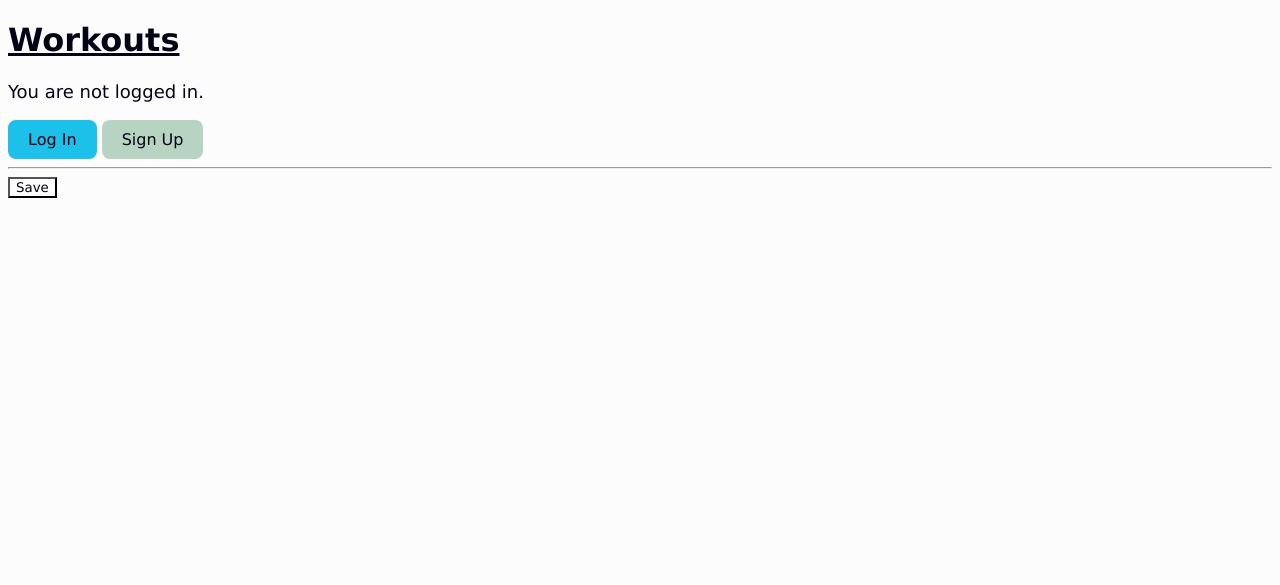
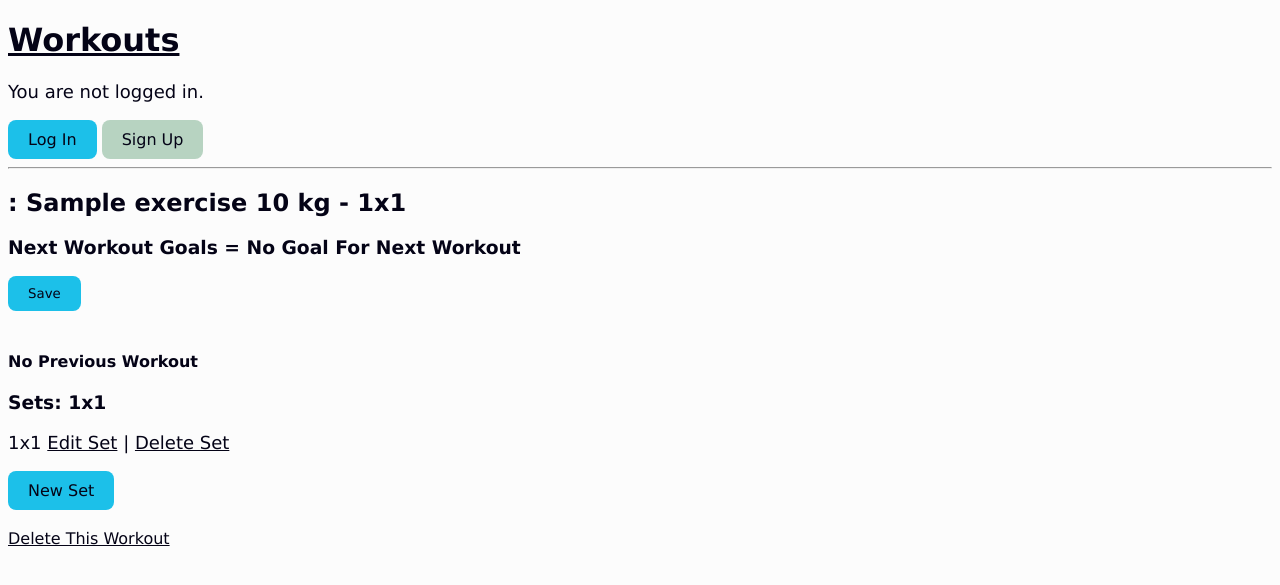
Before and after one commit to niallsiow/workout_tracker, a Django app: template templates/workout_edit.html in a window 1280 px wide. Shown: the top 585 px of the page. Run offline with Django 5.2, Linux system fonts and the light colour scheme; the template is opened without the code that fills it: values that come from a table or form of the project are taken from there, others are empty; tables that the repository leaves empty hold one stand-in row (values such as "Sample post"); data that the repository does not hold is empty; parts of the project's set-up code (start-up, migrations or seed data) failed here and were passed over.

Commit message:
Move workout details into edit view, make edit view the main view for workouts

```diff
--- a/templates/session_detail.html
+++ b/templates/session_detail.html
@@ -21,11 +21,11 @@
   <p>{{ session.date }}</p>
   {% for workout in session.workout_set.all %}
     <div>
-      <h3><a href="{% url 'workout_detail' workout.pk %}">{{ workout.exercise }}, {{ workout.get_working_weight }} - {{ workout.get_sets }}</a></h3>
+      <h3><a href="{% url 'workout_edit' workout.pk %}">{{ workout.exercise }}, {{ workout.get_working_weight }} - {{ workout.get_sets }}</a></h3>
 
       {% if workout.get_previous_workout %}
         <h4>Previous Workout: {{ workout.get_previous_workout.get_working_weight }} - {{ workout.get_previous_workout.get_sets }}
-          {{ workout.get_previous_workout.get_next_workout_choices }}</h4>
+          , {{ workout.get_previous_workout.get_next_workout_choices }}</h4>
       {% else %}
         <h4>No Previous Workout</h4>
       {% endif %}
--- a/templates/workout_edit.html
+++ b/templates/workout_edit.html
@@ -2,10 +2,44 @@
 
 {% block content %}
 
+
+  <h2><a href="{% url 'session_detail' workout.session.pk %}">{{workout.session.date }}</a>: {{ workout.exercise }} {{ workout.get_working_weight }} - {{ workout.get_sets }}</h2>
+
+  <h3>Next Workout Goals = {{ workout.get_next_workout_choices }}</h3>
+
+
   <form action="" method="post">
     {% csrf_token %}
     {{ form }}
-    <button type="submit">Save</button>
+    <button type="submit" class="primary-link-button">Save</button>
   </form>
 
+
+  <br>
+
+  {% if workout.get_previous_workout %}
+    <h4>Previous Workout: {{ workout.get_previous_workout.get_working_weight }} - {{ workout.get_previous_workout.get_sets }} ({{ workout.get_previous_workout.get_next_workout_choices }})</h4>
+  {% else %}
+    <h4>No Previous Workout</h4>
+  {% endif %}
+
+  <h3>Sets: {{ workout.get_sets }}</h3>
+  {% for set in workout.set_set.all %}
+    <div>
+      <p>
+        1x{{ set.reps }}
+        <a href="{% url 'set_edit' set.pk %}">Edit Set</a> |
+        <a href="{% url 'set_delete' set.pk %}">Delete Set</a>
+      </p>
+    </div>
+  {% endfor %}
+
+
+  <a href="{% url 'set_new' workout.pk %}" class="primary-link-button">New Set</a>
+
+
+  <br><br>
+
+  <a href="{% url 'workout_delete' workout.pk %}">Delete This Workout</a>
+
 {% endblock %}
```
